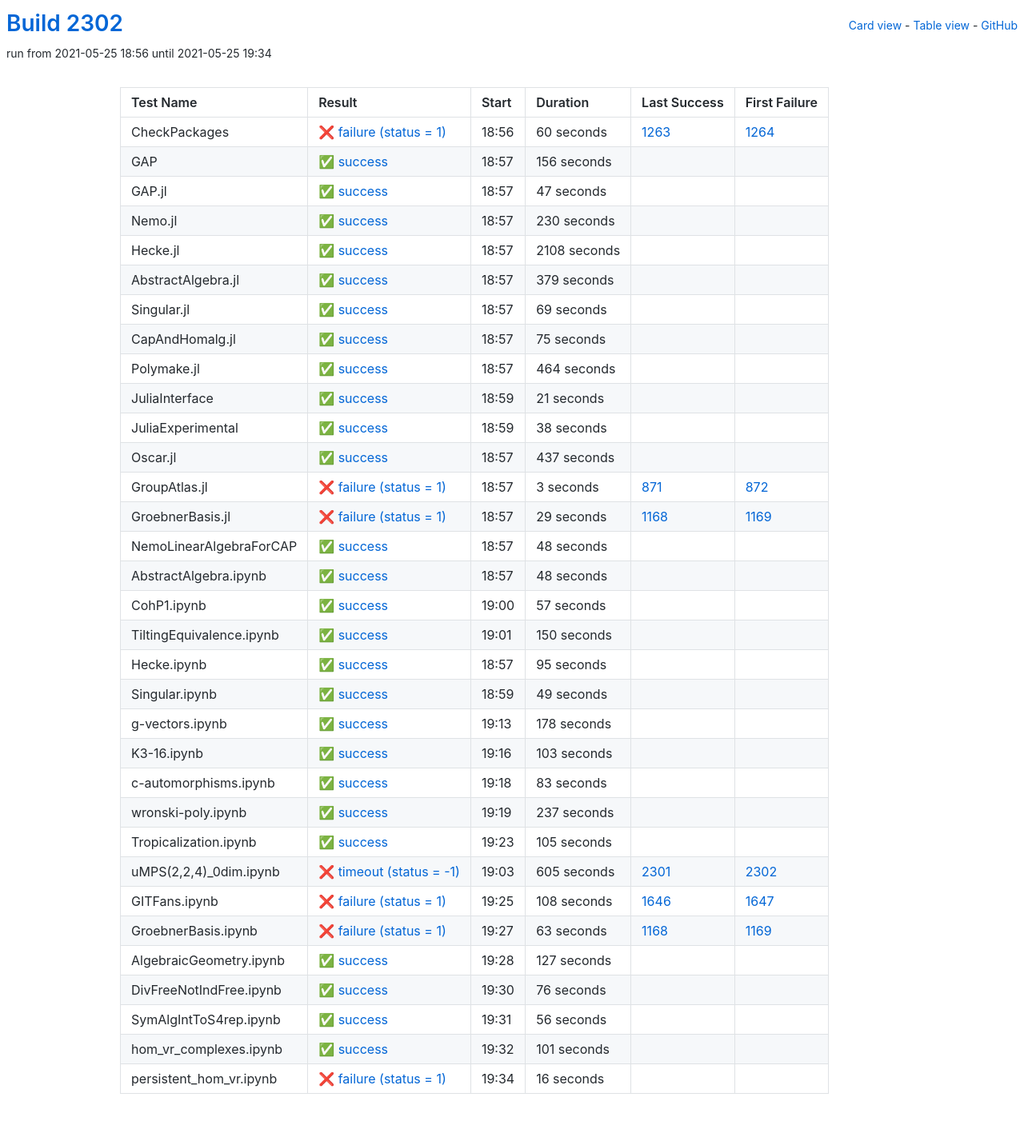
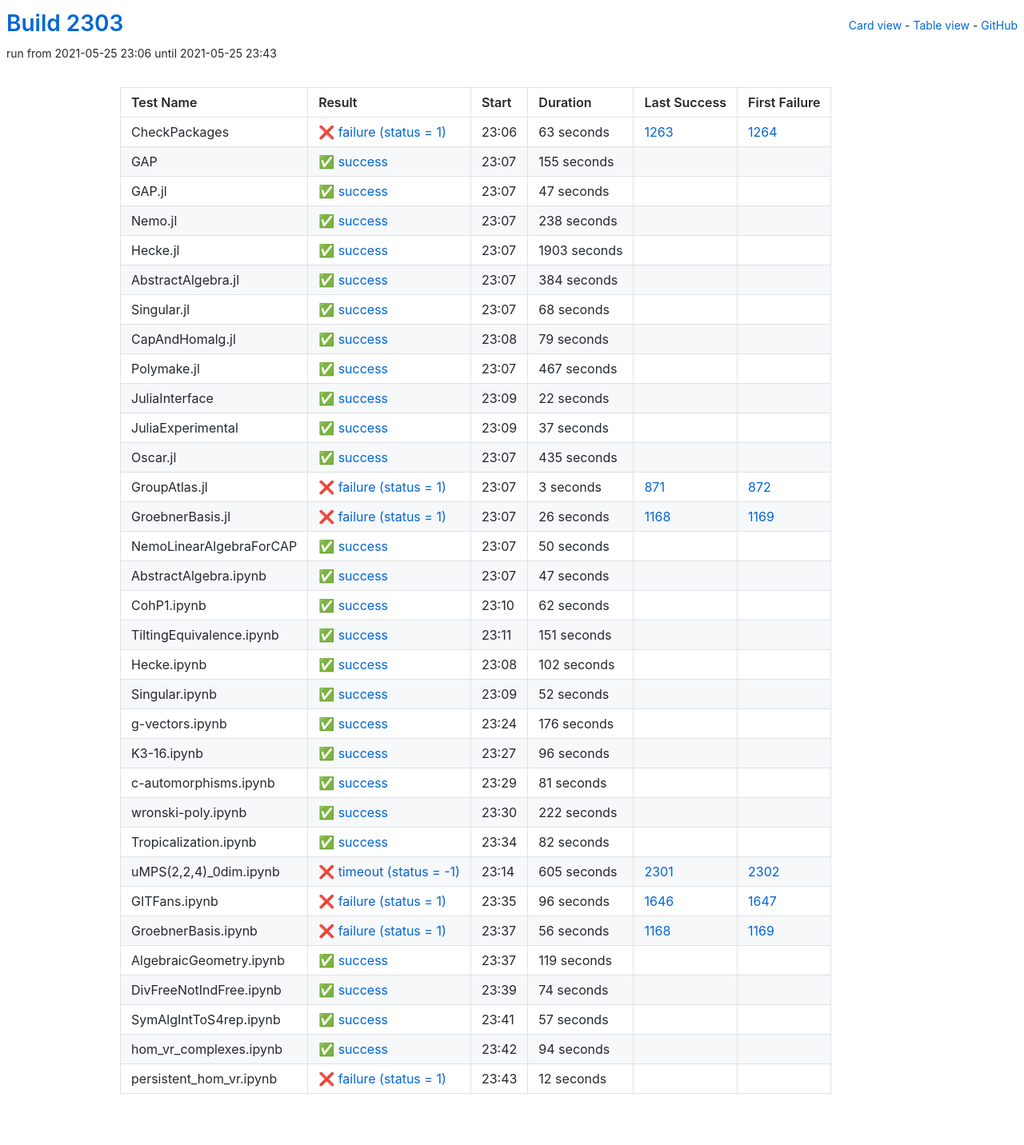
Before and after one commit to oscar-system/oscar-ci-status-stable, a Jekyll site: the page built from table.html, in a window 1280 px wide. Shown: the whole page at 80% size. Built offline with Jekyll 4.4.1, drawn with Linux system fonts in a browser that asks for light colours.

Commit message:
Build #2303

```diff
--- a/_data/ci.yml
+++ b/_data/ci.yml
@@ -1,6 +1,6 @@
 ---
-build: 2302
-build_url: https://oscarci.mathematik.uni-kl.de/job/oscar-stable/2302/
+build: 2303
+build_url: https://oscarci.mathematik.uni-kl.de/job/oscar-stable/2303/
 job: oscar-stable
 organization: oscar-system
 repo: oscar-ci-status-stable
@@ -8,32 +8,32 @@ repourl: https://github.com/oscar-system/oscar-ci-status-stable
 tests:
 - name: CheckPackages
   id: checkpackages
-  log: https://oscarci.mathematik.uni-kl.de/job/oscar-stable/2302/artifact/logs/build-2302/CheckPackages.log
-  start: 2021-05-25 18:56
+  log: https://oscarci.mathematik.uni-kl.de/job/oscar-stable/2303/artifact/logs/build-2303/CheckPackages.log
+  start: 2021-05-25 23:06
   success: false
   exitcode: 1
   status: failure
-  duration: 60
+  duration: 63
   last_success: 1263
   last_success_url: https://oscarci.mathematik.uni-kl.de/job/oscar-stable/1263/
   first_failure: 1264
   first_failure_url: https://oscarci.mathematik.uni-kl.de/job/oscar-stable/1264/
 - name: GAP
   id: gap
-  log: https://oscarci.mathematik.uni-kl.de/job/oscar-stable/2302/artifact/logs/build-2302/GAP.log
-  start: 2021-05-25 18:57
+  log: https://oscarci.mathematik.uni-kl.de/job/oscar-stable/2303/artifact/logs/build-2303/GAP.log
+  start: 2021-05-25 23:07
   success: true
   exitcode: 0
   status: success
-  duration: 156
+  duration: 155
   last_success: false
   last_success_url:
   first_failure: false
   first_failure_url:
 - name: GAP.jl
   id: gap-jl
-  log: https://oscarci.mathematik.uni-kl.de/job/oscar-stable/2302/artifact/logs/build-2302/GAP.jl.log
-  start: 2021-05-25 18:57
+  log: https://oscarci.mathematik.uni-kl.de/job/oscar-stable/2303/artifact/logs/build-2303/GAP.jl.log
+  start: 2021-05-25 23:07
   success: true
   exitcode: 0
   status: success
@@ -44,116 +44,116 @@ tests:
   first_failure_url:
 - name: Nemo.jl
   id: nemo-jl
-  log: https://oscarci.mathematik.uni-kl.de/job/oscar-stable/2302/artifact/logs/build-2302/Nemo.jl.log
-  start: 2021-05-25 18:57
+  log: https://oscarci.mathematik.uni-kl.de/job/oscar-stable/2303/artifact/logs/build-2303/Nemo.jl.log
+  start: 2021-05-25 23:07
   success: true
   exitcode: 0
   status: success
-  duration: 230
+  duration: 238
   last_success: false
   last_success_url:
   first_failure: false
   first_failure_url:
 - name: Hecke.jl
   id: hecke-jl
-  log: https://oscarci.mathematik.uni-kl.de/job/oscar-stable/2302/artifact/logs/build-2302/Hecke.jl.log
-  start: 2021-05-25 18:57
+  log: https://oscarci.mathematik.uni-kl.de/job/oscar-stable/2303/artifact/logs/build-2303/Hecke.jl.log
+  start: 2021-05-25 23:07
   success: true
   exitcode: 0
   status: success
-  duration: 2108
+  duration: 1903
   last_success: false
   last_success_url:
   first_failure: false
   first_failure_url:
 - name: AbstractAlgebra.jl
   id: abstractalgebra-jl
-  log: https://oscarci.mathematik.uni-kl.de/job/oscar-stable/2302/artifact/logs/build-2302/AbstractAlgebra.jl.log
-  start: 2021-05-25 18:57
+  log: https://oscarci.mathematik.uni-kl.de/job/oscar-stable/2303/artifact/logs/build-2303/AbstractAlgebra.jl.log
+  start: 2021-05-25 23:07
   success: true
   exitcode: 0
   status: success
-  duration: 379
+  duration: 384
   last_success: false
   last_success_url:
   first_failure: false
   first_failure_url:
 - name: Singular.jl
   id: singular-jl
-  log: https://oscarci.mathematik.uni-kl.de/job/oscar-stable/2302/artifact/logs/build-2302/Singular.jl.log
-  start: 2021-05-25 18:57
+  log: https://oscarci.mathematik.uni-kl.de/job/oscar-stable/2303/artifact/logs/build-2303/Singular.jl.log
+  start: 2021-05-25 23:07
   success: true
   exitcode: 0
   status: success
-  duration: 69
+  duration: 68
   last_success: false
   last_success_url:
   first_failure: false
   first_failure_url:
 - name: CapAndHomalg.jl
   id: capandhomalg-jl
-  log: https://oscarci.mathematik.uni-kl.de/job/oscar-stable/2302/artifact/logs/build-2302/CapAndHomalg.jl.log
-  start: 2021-05-25 18:57
+  log: https://oscarci.mathematik.uni-kl.de/job/oscar-stable/2303/artifact/logs/build-2303/CapAndHomalg.jl.log
+  start: 2021-05-25 23:08
   success: true
   exitcode: 0
   status: success
-  duration: 75
+  duration: 79
   last_success: false
   last_success_url:
   first_failure: false
   first_failure_url:
 - name: Polymake.jl
   id: polymake-jl
-  log: https://oscarci.mathematik.uni-kl.de/job/oscar-stable/2302/artifact/logs/build-2302/Polymake.jl.log
-  start: 2021-05-25 18:57
+  log: https://oscarci.mathematik.uni-kl.de/job/oscar-stable/2303/artifact/logs/build-2303/Polymake.jl.log
+  start: 2021-05-25 23:07
   success: true
   exitcode: 0
   status: success
-  duration: 464
+  duration: 467
   last_success: false
   last_success_url:
   first_failure: false
   first_failure_url:
 - name: JuliaInterface
   id: juliainterface
-  log: https://oscarci.mathematik.uni-kl.de/job/oscar-stable/2302/artifact/logs/build-2302/JuliaInterface.log
-  start: 2021-05-25 18:59
+  log: https://oscarci.mathematik.uni-kl.de/job/oscar-stable/2303/artifact/logs/build-2303/JuliaInterface.log
+  start: 2021-05-25 23:09
   success: true
   exitcode: 0
   status: success
-  duration: 21
+  duration: 22
   last_success: false
   last_success_url:
   first_failure: false
   first_failure_url:
 - name: JuliaExperimental
   id: juliaexperimental
-  log: https://oscarci.mathematik.uni-kl.de/job/oscar-stable/2302/artifact/logs/build-2302/JuliaExperimental.log
-  start: 2021-05-25 18:59
+  log: https://oscarci.mathematik.uni-kl.de/job/oscar-stable/2303/artifact/logs/build-2303/JuliaExperimental.log
+  start: 2021-05-25 23:09
   success: true
   exitcode: 0
   status: success
-  duration: 38
+  duration: 37
   last_success: false
   last_success_url:
   first_failure: false
   first_failure_url:
 - name: Oscar.jl
   id: oscar-jl
-  log: https://oscarci.mathematik.uni-kl.de/job/oscar-stable/2302/artifact/logs/build-2302/Oscar.jl.log
-  start: 2021-05-25 18:57
+  log: https://oscarci.mathematik.uni-kl.de/job/oscar-stable/2303/artifact/logs/build-2303/Oscar.jl.log
+  start: 2021-05-25 23:07
   success: true
   exitcode: 0
   status: success
-  duration: 437
+  duration: 435
   last_success: false
   last_success_url:
   first_failure: false
   first_failure_url:
 - name: GroupAtlas.jl
   id: groupatlas-jl
-  log: https://oscarci.mathematik.uni-kl.de/job/oscar-stable/2302/artifact/logs/build-2302/GroupAtlas.jl.log
-  start: 2021-05-25 18:57
+  log: https://oscarci.mathematik.uni-kl.de/job/oscar-stable/2303/artifact/logs/build-2303/GroupAtlas.jl.log
+  start: 2021-05-25 23:07
   success: false
   exitcode: 1
   status: failure
@@ -164,152 +164,152 @@ tests:
   first_failure_url: https://oscarci.mathematik.uni-kl.de/job/oscar-stable/872/
 - name: GroebnerBasis.jl
   id: groebnerbasis-jl
-  log: https://oscarci.mathematik.uni-kl.de/job/oscar-stable/2302/artifact/logs/build-2302/GroebnerBasis.jl.log
-  start: 2021-05-25 18:57
+  log: https://oscarci.mathematik.uni-kl.de/job/oscar-stable/2303/artifact/logs/build-2303/GroebnerBasis.jl.log
+  start: 2021-05-25 23:07
   success: false
   exitcode: 1
   status: failure
-  duration: 29
+  duration: 26
   last_success: 1168
   last_success_url: https://oscarci.mathematik.uni-kl.de/job/oscar-stable/1168/
   first_failure: 1169
   first_failure_url: https://oscarci.mathematik.uni-kl.de/job/oscar-stable/1169/
 - name: NemoLinearAlgebraForCAP
   id: nemolinearalgebraforcap
-  log: https://oscarci.mathematik.uni-kl.de/job/oscar-stable/2302/artifact/logs/build-2302/NemoLinearAlgebraForCAP.log
-  start: 2021-05-25 18:57
+  log: https://oscarci.mathematik.uni-kl.de/job/oscar-stable/2303/artifact/logs/build-2303/NemoLinearAlgebraForCAP.log
+  start: 2021-05-25 23:07
   success: true
   exitcode: 0
   status: success
-  duration: 48
+  duration: 50
   last_success: false
   last_success_url:
   first_failure: false
   first_failure_url:
 - name: AbstractAlgebra.ipynb
   id: abstractalgebra-ipynb
-  log: https://oscarci.mathematik.uni-kl.de/job/oscar-stable/2302/artifact/logs/build-2302/AbstractAlgebra.ipynb.log
-  start: 2021-05-25 18:57
+  log: https://oscarci.mathematik.uni-kl.de/job/oscar-stable/2303/artifact/logs/build-2303/AbstractAlgebra.ipynb.log
+  start: 2021-05-25 23:07
   success: true
   exitcode: 0
   status: success
-  duration: 48
+  duration: 47
   last_success: false
   last_success_url:
   first_failure: false
   first_failure_url:
 - name: CohP1.ipynb
   id: cohp1-ipynb
-  log: https://oscarci.mathematik.uni-kl.de/job/oscar-stable/2302/artifact/logs/build-2302/CohP1.ipynb.log
-  start: 2021-05-25 19:00
+  log: https://oscarci.mathematik.uni-kl.de/job/oscar-stable/2303/artifact/logs/build-2303/CohP1.ipynb.log
+  start: 2021-05-25 23:10
   success: true
   exitcode: 0
   status: success
-  duration: 57
+  duration: 62
   last_success: false
   last_success_url:
   first_failure: false
   first_failure_url:
 - name: TiltingEquivalence.ipynb
   id: tiltingequivalence-ipynb
-  log: https://oscarci.mathematik.uni-kl.de/job/oscar-stable/2302/artifact/logs/build-2302/TiltingEquivalence.ipynb.log
-  start: 2021-05-25 19:01
+  log: https://oscarci.mathematik.uni-kl.de/job/oscar-stable/2303/artifact/logs/build-2303/TiltingEquivalence.ipynb.log
+  start: 2021-05-25 23:11
   success: true
   exitcode: 0
   status: success
-  duration: 150
+  duration: 151
   last_success: false
   last_success_url:
   first_failure: false
   first_failure_url:
 - name: Hecke.ipynb
   id: hecke-ipynb
-  log: https://oscarci.mathematik.uni-kl.de/job/oscar-stable/2302/artifact/logs/build-2302/Hecke.ipynb.log
-  start: 2021-05-25 18:57
+  log: https://oscarci.mathematik.uni-kl.de/job/oscar-stable/2303/artifact/logs/build-2303/Hecke.ipynb.log
+  start: 2021-05-25 23:08
   success: true
   exitcode: 0
   status: success
-  duration: 95
+  duration: 102
   last_success: false
   last_success_url:
   first_failure: false
   first_failure_url:
 - name: Singular.ipynb
   id: singular-ipynb
-  log: https://oscarci.mathematik.uni-kl.de/job/oscar-stable/2302/artifact/logs/build-2302/Singular.ipynb.log
-  start: 2021-05-25 18:59
+  log: https://oscarci.mathematik.uni-kl.de/job/oscar-stable/2303/artifact/logs/build-2303/Singular.ipynb.log
+  start: 2021-05-25 23:09
   success: true
   exitcode: 0
   status: success
-  duration: 49
+  duration: 52
   last_success: false
   last_success_url:
   first_failure: false
   first_failure_url:
 - name: g-vectors.ipynb
   id: g-vectors-ipynb
-  log: https://oscarci.mathematik.uni-kl.de/job/oscar-stable/2302/artifact/logs/build-2302/g-vectors.ipynb.log
-  start: 2021-05-25 19:13
+  log: https://oscarci.mathematik.uni-kl.de/job/oscar-stable/2303/artifact/logs/build-2303/g-vectors.ipynb.log
+  start: 2021-05-25 23:24
   success: true
   exitcode: 0
   status: success
-  duration: 178
+  duration: 176
   last_success: false
   last_success_url:
   first_failure: false
   first_failure_url:
 - name: K3-16.ipynb
   id: k3-16-ipynb
-  log: https://oscarci.mathematik.uni-kl.de/job/oscar-stable/2302/artifact/logs/build-2302/K3-16.ipynb.log
-  start: 2021-05-25 19:16
+  log: https://oscarci.mathematik.uni-kl.de/job/oscar-stable/2303/artifact/logs/build-2303/K3-16.ipynb.log
+  start: 2021-05-25 23:27
   success: true
   exitcode: 0
   status: success
-  duration: 103
+  duration: 96
   last_success: false
   last_success_url:
   first_failure: false
   first_failure_url:
 - name: c-automorphisms.ipynb
   id: c-automorphisms-ipynb
-  log: https://oscarci.mathematik.uni-kl.de/job/oscar-stable/2302/artifact/logs/build-2302/c-automorphisms.ipynb.log
-  start: 2021-05-25 19:18
+  log: https://oscarci.mathematik.uni-kl.de/job/oscar-stable/2303/artifact/logs/build-2303/c-automorphisms.ipynb.log
+  start: 2021-05-25 23:29
   success: true
   exitcode: 0
   status: success
-  duration: 83
+  duration: 81
   last_success: false
   last_success_url:
   first_failure: false
   first_failure_url:
 - name: wronski-poly.ipynb
   id: wronski-poly-ipynb
-  log: https://oscarci.mathematik.uni-kl.de/job/oscar-stable/2302/artifact/logs/build-2302/wronski-poly.ipynb.log
-  start: 2021-05-25 19:19
+  log: https://oscarci.mathematik.uni-kl.de/job/oscar-stable/2303/artifact/logs/build-2303/wronski-poly.ipynb.log
+  start: 2021-05-25 23:30
   success: true
   exitcode: 0
   status: success
-  duration: 237
+  duration: 222
   last_success: false
   last_success_url:
   first_failure: false
   first_failure_url:
 - name: Tropicalization.ipynb
   id: tropicalization-ipynb
-  log: https://oscarci.mathematik.uni-kl.de/job/oscar-stable/2302/artifact/logs/build-2302/Tropicalization.ipynb.log
-  start: 2021-05-25 19:23
+  log: https://oscarci.mathematik.uni-kl.de/job/oscar-stable/2303/artifact/logs/build-2303/Tropicalization.ipynb.log
+  start: 2021-05-25 23:34
   success: true
   exitcode: 0
   status: success
-  duration: 105
+  duration: 82
   last_success: false
   last_success_url:
   first_failure: false
   first_failure_url:
 - name: uMPS(2,2,4)_0dim.ipynb
   id: umps-2-2-4-0dim-ipynb
-  log: https://oscarci.mathematik.uni-kl.de/job/oscar-stable/2302/artifact/logs/build-2302/uMPS-2-2-4-_0dim.ipynb.log
-  start: 2021-05-25 19:03
+  log: https://oscarci.mathematik.uni-kl.de/job/oscar-stable/2303/artifact/logs/build-2303/uMPS-2-2-4-_0dim.ipynb.log
+  start: 2021-05-25 23:14
   success: false
   exitcode: -1
   status: timeout
@@ -320,84 +320,84 @@ tests:
   first_failure_url: https://oscarci.mathematik.uni-kl.de/job/oscar-stable/2302/
 - name: GITFans.ipynb
   id: gitfans-ipynb
-  log: https://oscarci.mathematik.uni-kl.de/job/oscar-stable/2302/artifact/logs/build-2302/GITFans.ipynb.log
-  start: 2021-05-25 19:25
+  log: https://oscarci.mathematik.uni-kl.de/job/oscar-stable/2303/artifact/logs/build-2303/GITFans.ipynb.log
+  start: 2021-05-25 23:35
   success: false
   exitcode: 1
   status: failure
-  duration: 108
+  duration: 96
   last_success: 1646
   last_success_url: https://oscarci.mathematik.uni-kl.de/job/oscar-stable/1646/
   first_failure: 1647
   first_failure_url: https://oscarci.mathematik.uni-kl.de/job/oscar-stable/1647/
 - name: GroebnerBasis.ipynb
   id: groebnerbasis-ipynb
-  log: https://oscarci.mathematik.uni-kl.de/job/oscar-stable/2302/artifact/logs/build-2302/GroebnerBasis.ipynb.log
-  start: 2021-05-25 19:27
+  log: https://oscarci.mathematik.uni-kl.de/job/oscar-stable/2303/artifact/logs/build-2303/GroebnerBasis.ipynb.log
+  start: 2021-05-25 23:37
   success: false
   exitcode: 1
   status: failure
-  duration: 63
+  duration: 56
   last_success: 1168
   last_success_url: https://oscarci.mathematik.uni-kl.de/job/oscar-stable/1168/
   first_failure: 1169
   first_failure_url: https://oscarci.mathematik.uni-kl.de/job/oscar-stable/1169/
 - name: AlgebraicGeometry.ipynb
   id: algebraicgeometry-ipynb
-  log: https://oscarci.mathematik.uni-kl.de/job/oscar-stable/2302/artifact/logs/build-2302/AlgebraicGeometry.ipynb.log
-  start: 2021-05-25 19:28
+  log: https://oscarci.mathematik.uni-kl.de/job/oscar-stable/2303/artifact/logs/build-2303/AlgebraicGeometry.ipynb.log
+  start: 2021-05-25 23:37
   success: true
   exitcode: 0
   status: success
-  duration: 127
+  duration: 119
   last_success: false
   last_success_url:
   first_failure: false
   first_failure_url:
 - name: DivFreeNotIndFree.ipynb
   id: divfreenotindfree-ipynb
-  log: https://oscarci.mathematik.uni-kl.de/job/oscar-stable/2302/artifact/logs/build-2302/DivFreeNotIndFree.ipynb.log
-  start: 2021-05-25 19:30
+  log: https://oscarci.mathematik.uni-kl.de/job/oscar-stable/2303/artifact/logs/build-2303/DivFreeNotIndFree.ipynb.log
+  start: 2021-05-25 23:39
   success: true
   exitcode: 0
   status: success
-  duration: 76
+  duration: 74
   last_success: false
   last_success_url:
   first_failure: false
   first_failure_url:
 - name: SymAlgIntToS4rep.ipynb
   id: symalginttos4rep-ipynb
-  log: https://oscarci.mathematik.uni-kl.de/job/oscar-stable/2302/artifact/logs/build-2302/SymAlgIntToS4rep.ipynb.log
-  start: 2021-05-25 19:31
+  log: https://oscarci.mathematik.uni-kl.de/job/oscar-stable/2303/artifact/logs/build-2303/SymAlgIntToS4rep.ipynb.log
+  start: 2021-05-25 23:41
   success: true
   exitcode: 0
   status: success
-  duration: 56
+  duration: 57
   last_success: false
   last_success_url:
   first_failure: false
   first_failure_url:
 - name: hom_vr_complexes.ipynb
   id: hom-vr-complexes-ipynb
-  log: https://oscarci.mathematik.uni-kl.de/job/oscar-stable/2302/artifact/logs/build-2302/hom_vr_complexes.ipynb.log
-  start: 2021-05-25 19:32
+  log: https://oscarci.mathematik.uni-kl.de/job/oscar-stable/2303/artifact/logs/build-2303/hom_vr_complexes.ipynb.log
+  start: 2021-05-25 23:42
   success: true
   exitcode: 0
   status: success
-  duration: 101
+  duration: 94
   last_success: false
   last_success_url:
   first_failure: false
   first_failure_url:
 - name: persistent_hom_vr.ipynb
   id: persistent-hom-vr-ipynb
-  log: https://oscarci.mathematik.uni-kl.de/job/oscar-stable/2302/artifact/logs/build-2302/persistent_hom_vr.ipynb.log
-  start: 2021-05-25 19:34
+  log: https://oscarci.mathematik.uni-kl.de/job/oscar-stable/2303/artifact/logs/build-2303/persistent_hom_vr.ipynb.log
+  start: 2021-05-25 23:43
   success: false
   exitcode: 1
   status: failure
-  duration: 16
+  duration: 12
   last_success: false
   last_success_url:
   first_failure: false
```
Also changed, not shown: README.md.
